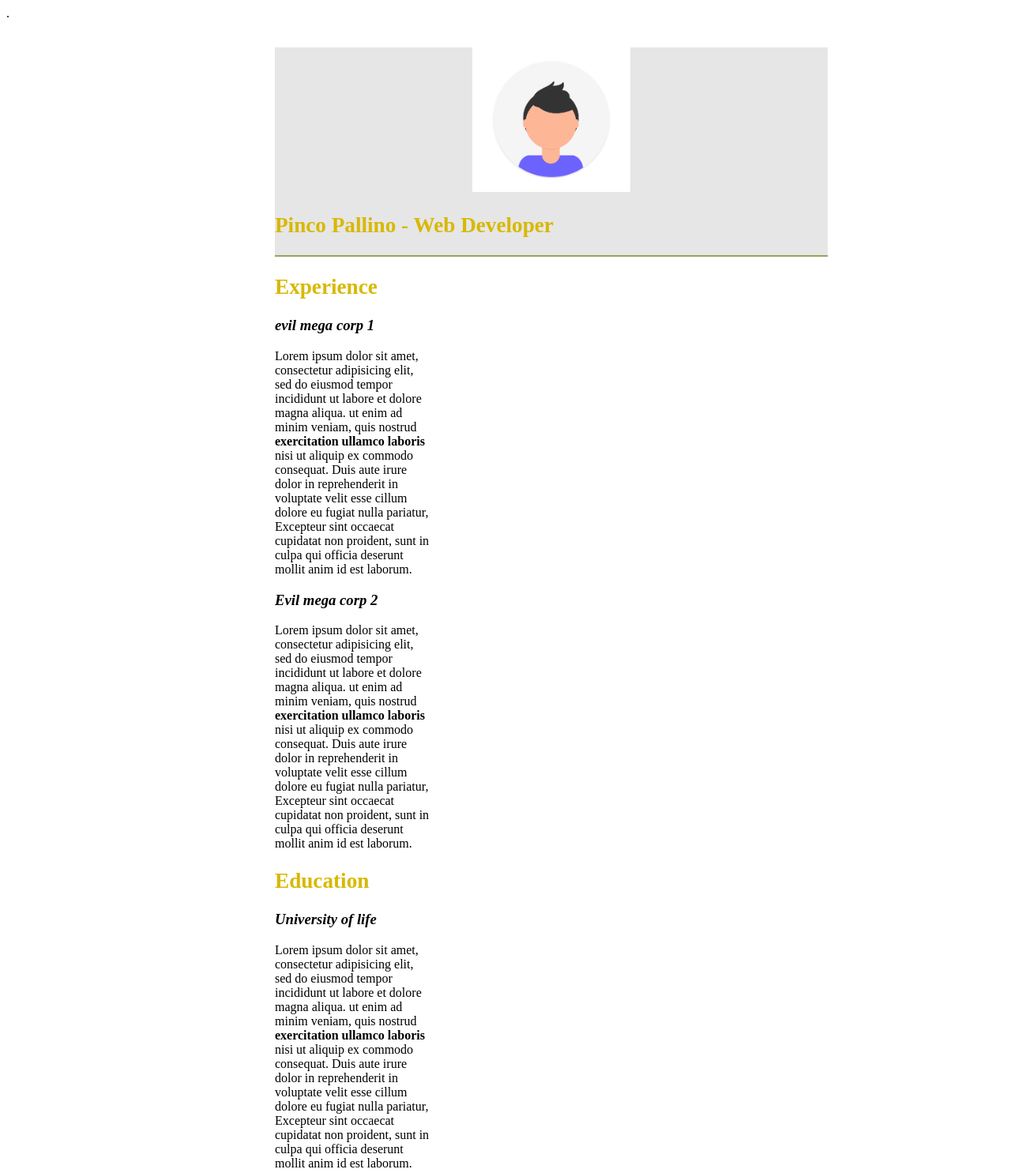
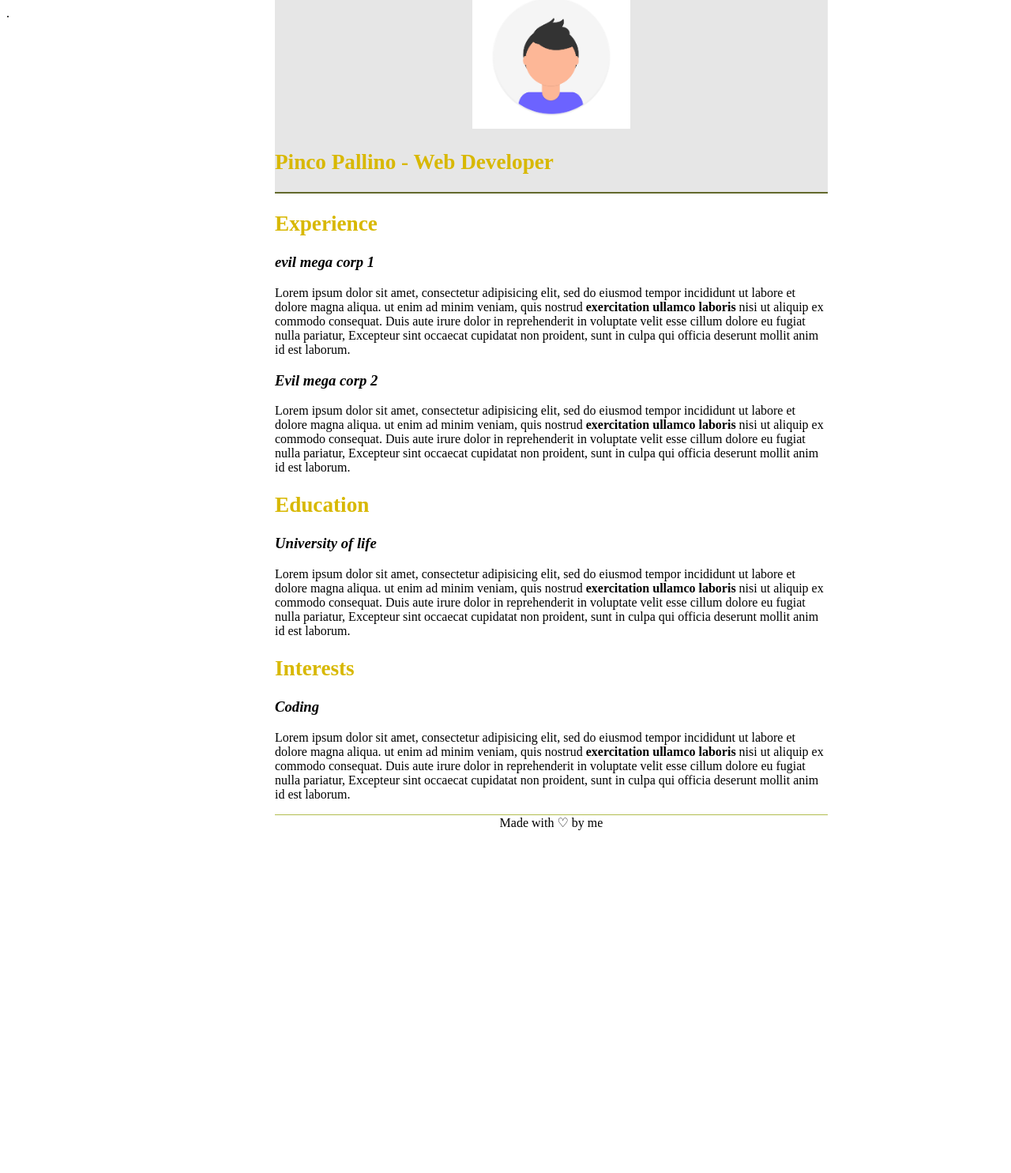
Before and after one commit to EmilianoRossi/html-css-curriculum-vitae, a plain HTML site: page index.html in a window 1280 px wide. Shown: the top 1485 px of the page at 79% size. After the commit the page ends 1051 px from the top, so only its background shows below. Drawn offline with Linux system fonts and the light colour scheme.

Commit message:
css ultimato

```diff
--- a/style.css
+++ b/style.css
@@ -1,8 +1,8 @@
 div#container {
 height: 200px;
 width: 200px;
-position:absolute;
-top: 20%;
+position: absolute;
+top: 10%;
 left: 35%;
 margin-top: -100px;
 margin-left: -100px;
@@ -11,7 +11,7 @@ div#figlio{
     text-align: center;
     background-color: rgb(230, 230, 230);
     width: 700px;
-    border-bottom: 2px outset rgb(236, 247, 138);
+    border-bottom: 2px outset rgb(178, 189, 80);
 
 }
 h2{
@@ -23,3 +23,11 @@ h3{
     text align:left;
     font-style:italic;
 }
+p{
+    width: 700px;
+}
+div#figlio2{
+    border-top: 1px outset rgb(178, 189, 80);
+    text-align: center;
+    width: 700px;
+}
```
